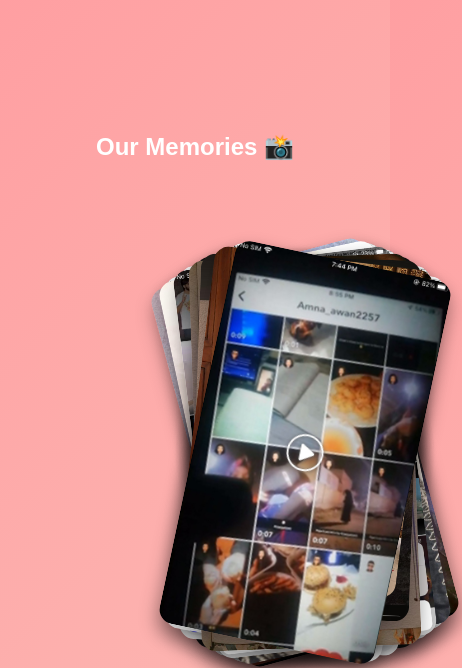
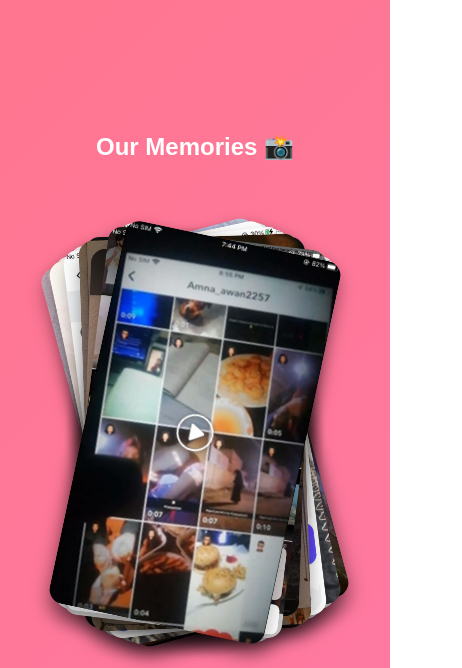
Before and after one commit to ghauri10101-lab/Ghaurian-Birthday-Website, a plain HTML site: page index.html in a window 390 px wide. Shown: the part 213-881 px from the top of the page, 462 px wide, since content can reach past the window. Drawn offline with Linux system fonts and the light colour scheme.

Commit message:
Add files via upload

```diff
--- a/index.html
+++ b/index.html
@@ -9,7 +9,7 @@
 body{
     font-family: Arial, sans-serif;
     margin:0;
-    background: linear-gradient(135deg,#ff9a9e,#fad0c4);
+    background: linear-gradient(135deg,#ff758c,#ff7eb3);
     text-align:center;
     color:white;
 }
@@ -23,7 +23,7 @@
     z-index:100;
     display:flex;
     justify-content:center;
-    flex-wrap:nowrap; /* links one line me */
+    flex-wrap:nowrap;
 }
 
 nav a{
@@ -32,7 +32,7 @@
     text-decoration:none;
     font-weight:bold;
     font-size:16px;
-    white-space:nowrap; /* wrap na ho */
+    white-space:nowrap;
 }
 
 section{
@@ -55,8 +55,11 @@
     width:80%;
     max-width:280px;
     height:320px;
-    margin:50px auto; /* center align */
+    margin:50px auto;
     cursor:pointer;
+    display:flex;
+    justify-content:center;
+    align-items:center;
 }
 
 .card{
@@ -65,6 +68,10 @@
     border-radius:15px;
     box-shadow:0 10px 20px rgba(0,0,0,0.3);
     transition:0.5s;
+
+    left:0;
+    right:0;
+    margin:auto; /* 🔥 CENTER FIX */
 }
 
 .card:nth-child(1){transform:rotate(-15deg);z-index:1;}
@@ -162,6 +169,7 @@
 
 nav{
     flex-wrap:wrap;
+    justify-content:center;
 }
 
 nav a{
@@ -182,11 +190,6 @@
 .photo-stack{
     height:260px;
     max-width:220px;
-    margin:40px auto;
-}
-
-.card{
-    width:100%;
 }
 
 .gallery-full img{
@@ -221,20 +224,20 @@
 
 <section id="memories">
 <h2>Our Memories 📸</h2>
-<br><br>
+<br><br><br><br>
 
 <div class="photo-stack" onclick="openGallery()">
 <img src="1.jpeg" class="card">
 <img src="2.jpeg" class="card">
 <img src="3.jpeg" class="card">
 <img src="4.jpeg" class="card">
-<img src="5.jpeg" class="card">
+<img src="11.jpeg" class="card">
 <img src="6.jpeg" class="card">
 <img src="7.jpeg" class="card">
-<img src="8.jpeg" class="card">
+<img src="5.jpeg" class="card">
 <img src="9.jpeg" class="card">
 <img src="10.jpeg" class="card">
-<img src="11.jpeg" class="card">
+<img src="8.jpeg" class="card">
 <img src="12.jpeg" class="card">
 </div>
 
@@ -243,13 +246,13 @@
 <img src="2.jpeg">
 <img src="3.jpeg">
 <img src="4.jpeg">
-<img src="5.jpeg">
+<img src="11.jpeg">
 <img src="6.jpeg">
 <img src="7.jpeg">
-<img src="8.jpeg">
+<img src="5.jpeg">
 <img src="9.jpeg">
 <img src="10.jpeg">
-<img src="11.jpeg">
+<img src="8.jpeg">
 <img src="12.jpeg">
 <br><br>
 <button onclick="closeGallery()">Close Photos</button>
@@ -260,7 +263,7 @@
 <section id="letter">
 <h2>A Letter For You 💌</h2>
 <div class="letter">
-sunā hai log use aañkh bhar ke dekhte haiñ <br>
+sunā hai log usay aañkh bhar ke dekhte haiñ <br>
 so us ke shahr meñ kuchh din Thahar ke dekhte haiñ <br><br>
 sunā hai rabt hai us ko ḳharāb-hāloñ se <br>
 so apne aap ko barbād kar ke dekhte haiñ <br><br>
```
